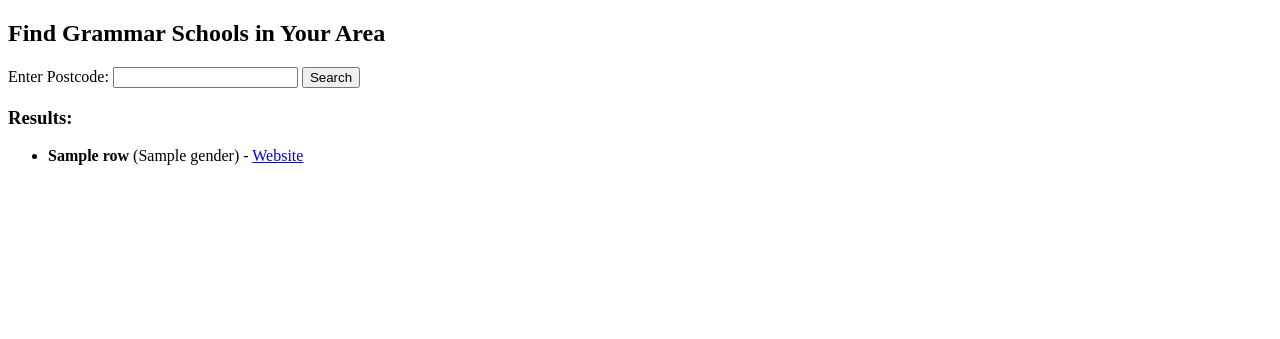
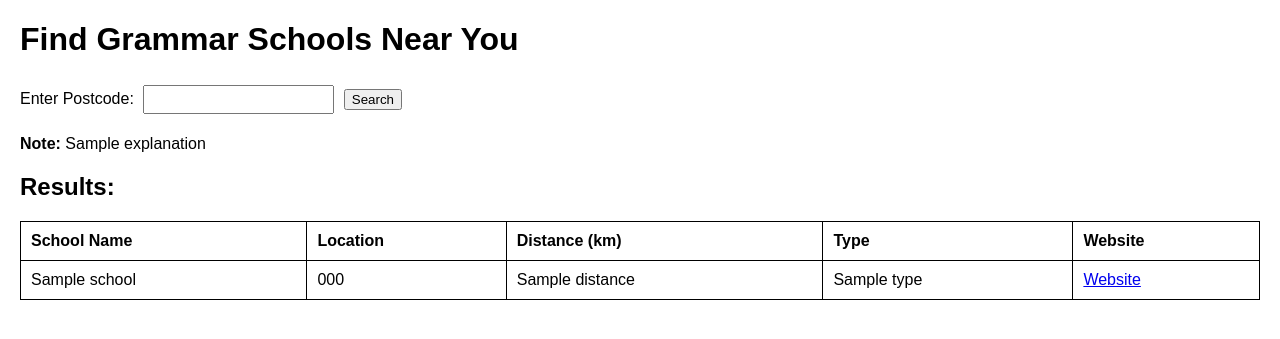
Before and after one commit to vsudhakar18/GrammarSchoolFinder, a Flask app: template templates/index.html in a window 1280 px wide. Shown: the top 339 px of the page. Run offline with Flask 3, Linux system fonts and the light colour scheme; the template is opened without the code that fills it: most values are stand-ins (such as "Sample title", 1, 10 or a date in 2020); parts of the project's set-up code (start-up, migrations or seed data) failed here and were passed over.

Commit message:
Update index.html

```diff
--- a/templates/index.html
+++ b/templates/index.html
@@ -2,24 +2,45 @@
 <html>
 <head>
     <title>Grammar School Finder</title>
+    <style>
+        body { font-family: Arial, sans-serif; margin: 20px; }
+        input { padding: 5px; margin: 5px; }
+        table { width: 100%; border-collapse: collapse; margin-top: 20px; }
+        th, td { border: 1px solid black; padding: 10px; text-align: left; }
+    </style>
 </head>
 <body>
-    <h2>Find Grammar Schools in Your Area</h2>
-    <form method="post">
+    <h1>Find Grammar Schools Near You</h1>
+    <form method="POST">
         <label for="postcode">Enter Postcode:</label>
-        <input type="text" id="postcode" name="postcode" required>
+        <input type="text" name="postcode" required>
         <button type="submit">Search</button>
     </form>
 
-    {% if results is not none %}
-        <h3>Results:</h3>
-        <ul>
-        {% for _, row in results.iterrows() %}
-            <li><strong>{{ row["School Name"] }}</strong> ({{ row["Gender"] }}) -
-                <a href="{{ row["Website"] }}" target="_blank">Website</a>
-            </li>
-        {% endfor %}
-        </ul>
+    {% if explanation %}
+        <p><strong>Note:</strong> {{ explanation }}</p>
+    {% endif %}
+
+    {% if results %}
+        <h2>Results:</h2>
+        <table>
+            <tr>
+                <th>School Name</th>
+                <th>Location</th>
+                <th>Distance (km)</th>
+                <th>Type</th>
+                <th>Website</th>
+            </tr>
+            {% for school in results %}
+            <tr>
+                <td>{{ school['School Name'] }}</td>
+                <td>{{ school['Postcode'] }}</td>
+                <td>{{ school['Distance'] }}</td>
+                <td>{{ school['Type'] }}</td>
+                <td><a href="{{ school['Website'] }}" target="_blank">Website</a></td>
+            </tr>
+            {% endfor %}
+        </table>
     {% endif %}
 </body>
 </html>
```
